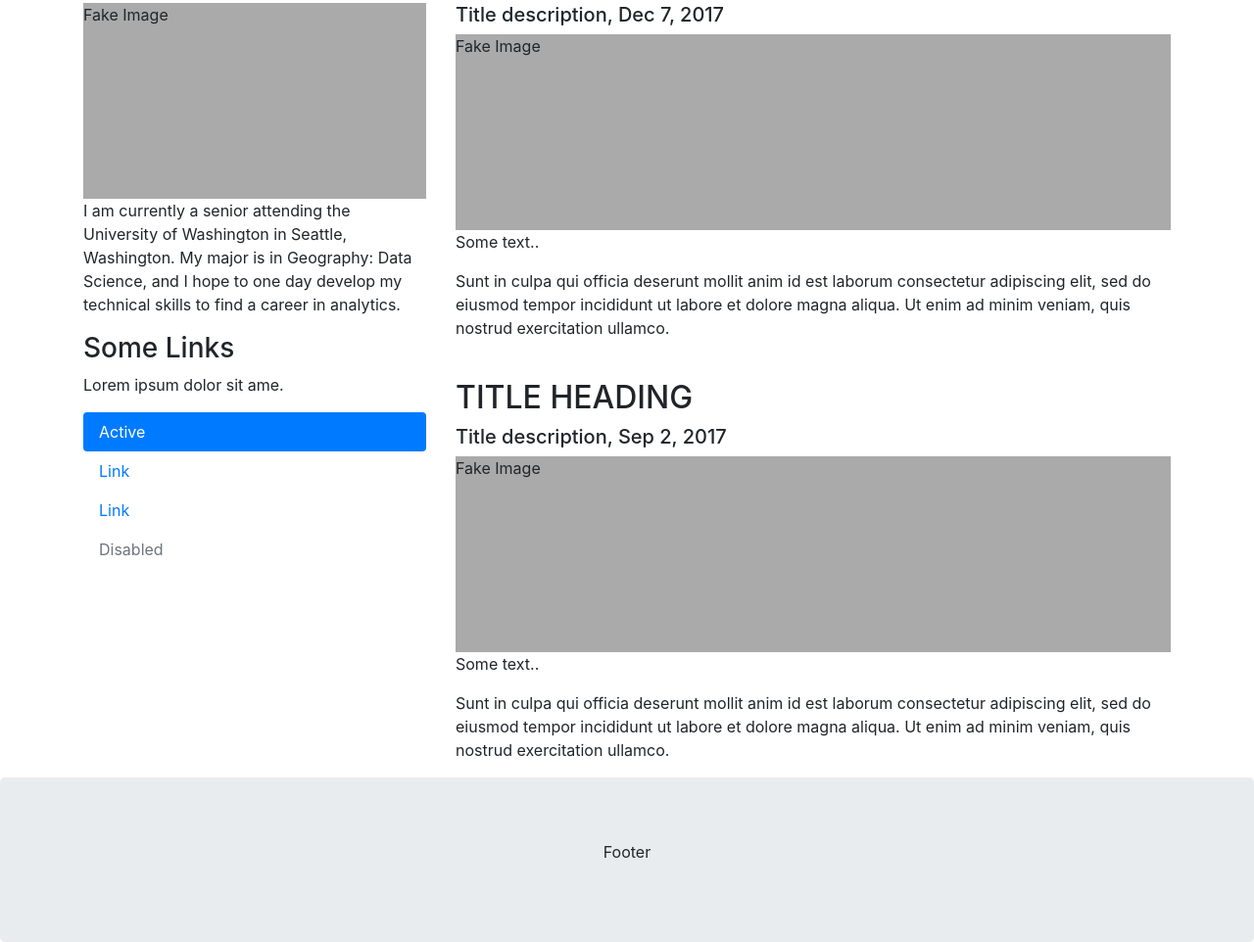
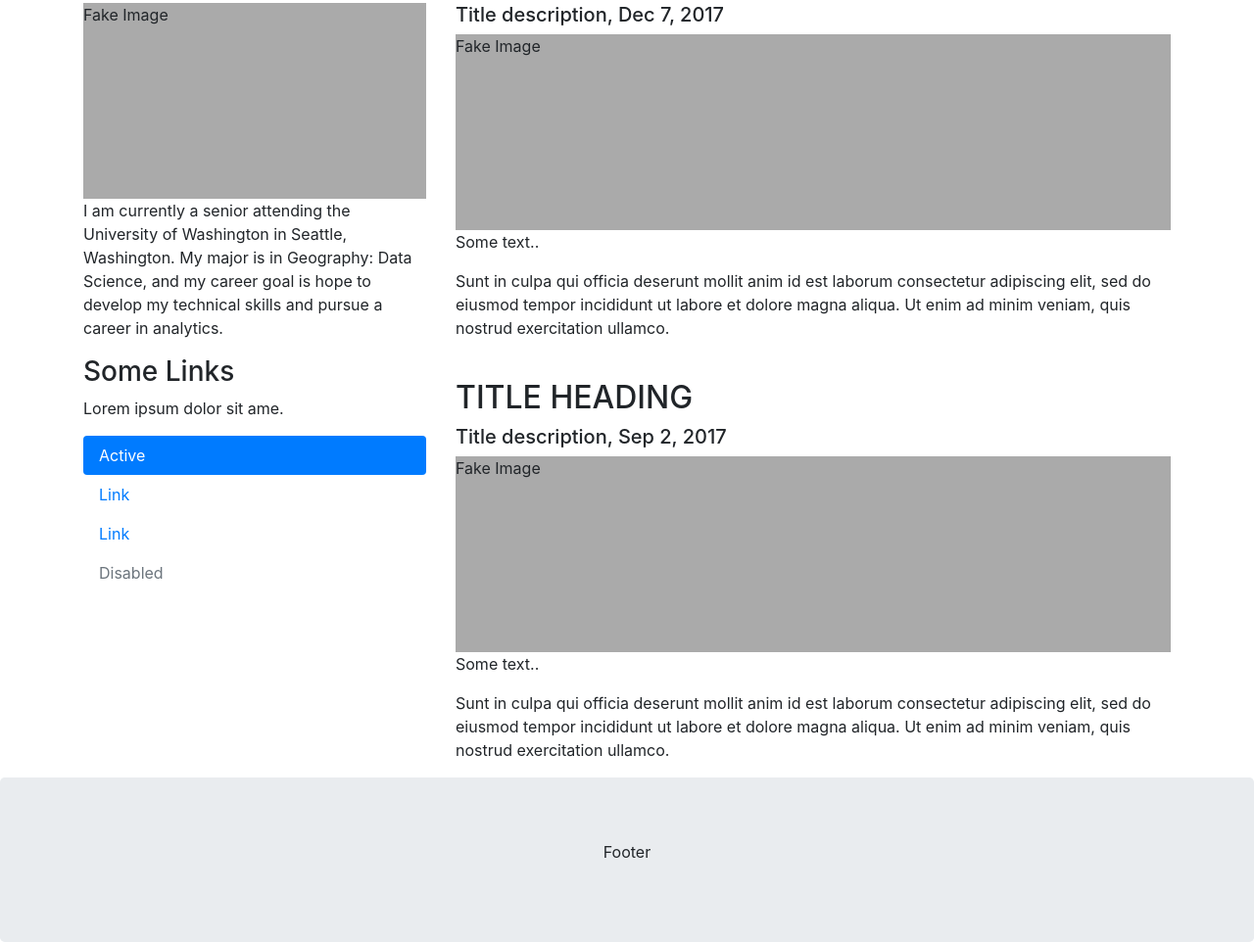
Before and after one commit to jasonp24/jasonp24.github.io, a website: page index.html in a window 1280 px wide. Shown: the part 709-1671 px from the top of the page at 98% size. Drawn offline with nearby package versions, Linux system fonts and the light colour scheme.

Commit message:
Update index.html

```diff
--- a/index.html
+++ b/index.html
@@ -50,7 +50,7 @@
       <h2>About Me</h2>
       <div class="fakeimg">Fake Image</div>
       <p>I am currently a senior attending the University of Washington in Seattle, Washington. My major is in
-      Geography: Data Science, and I hope to one day develop my technical skills to find a career in analytics.</p>
+      Geography: Data Science, and my career goal is hope to develop my technical skills and pursue a career in analytics.</p>
       <h3>Some Links</h3>
       <p>Lorem ipsum dolor sit ame.</p>
       <ul class="nav nav-pills flex-column">
```
